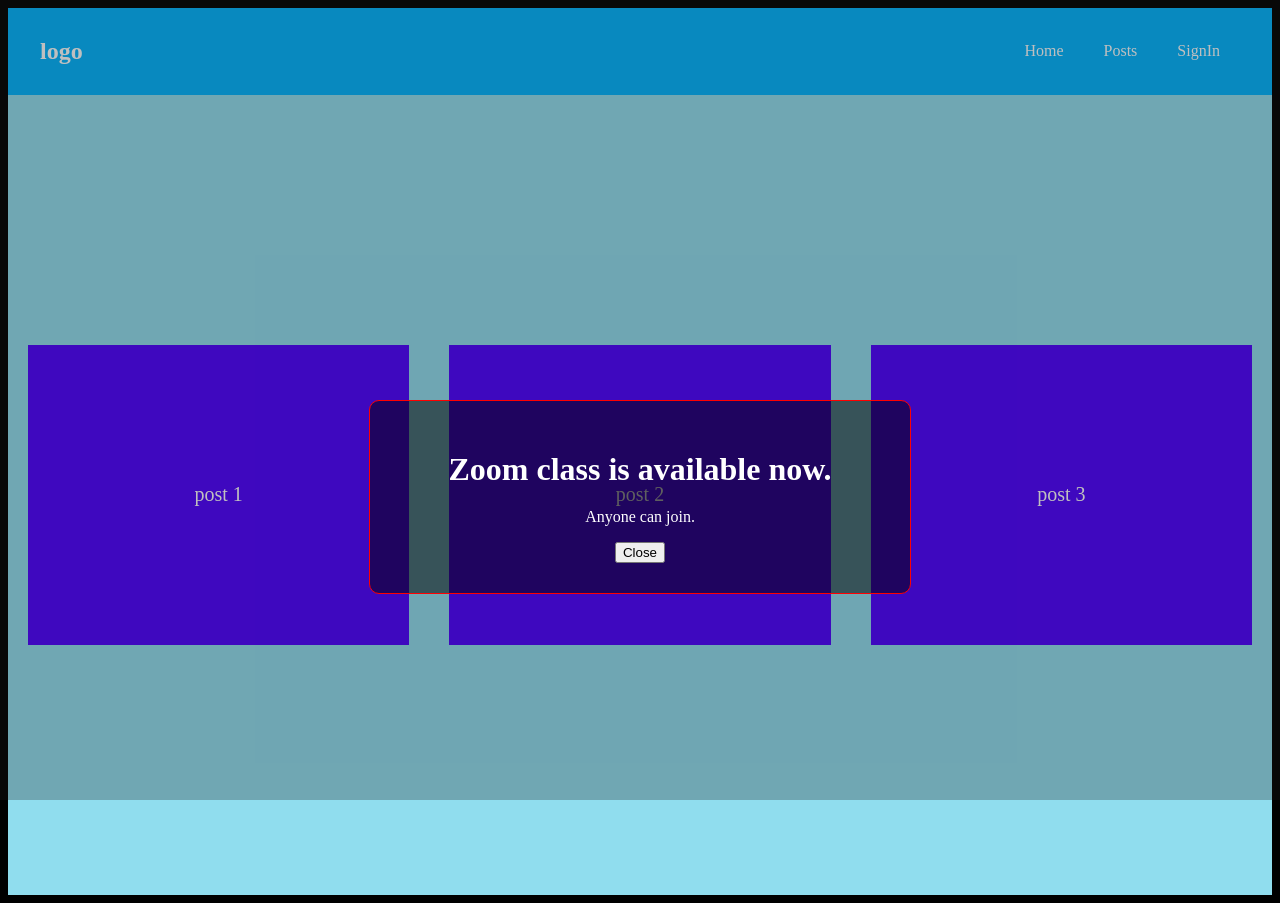
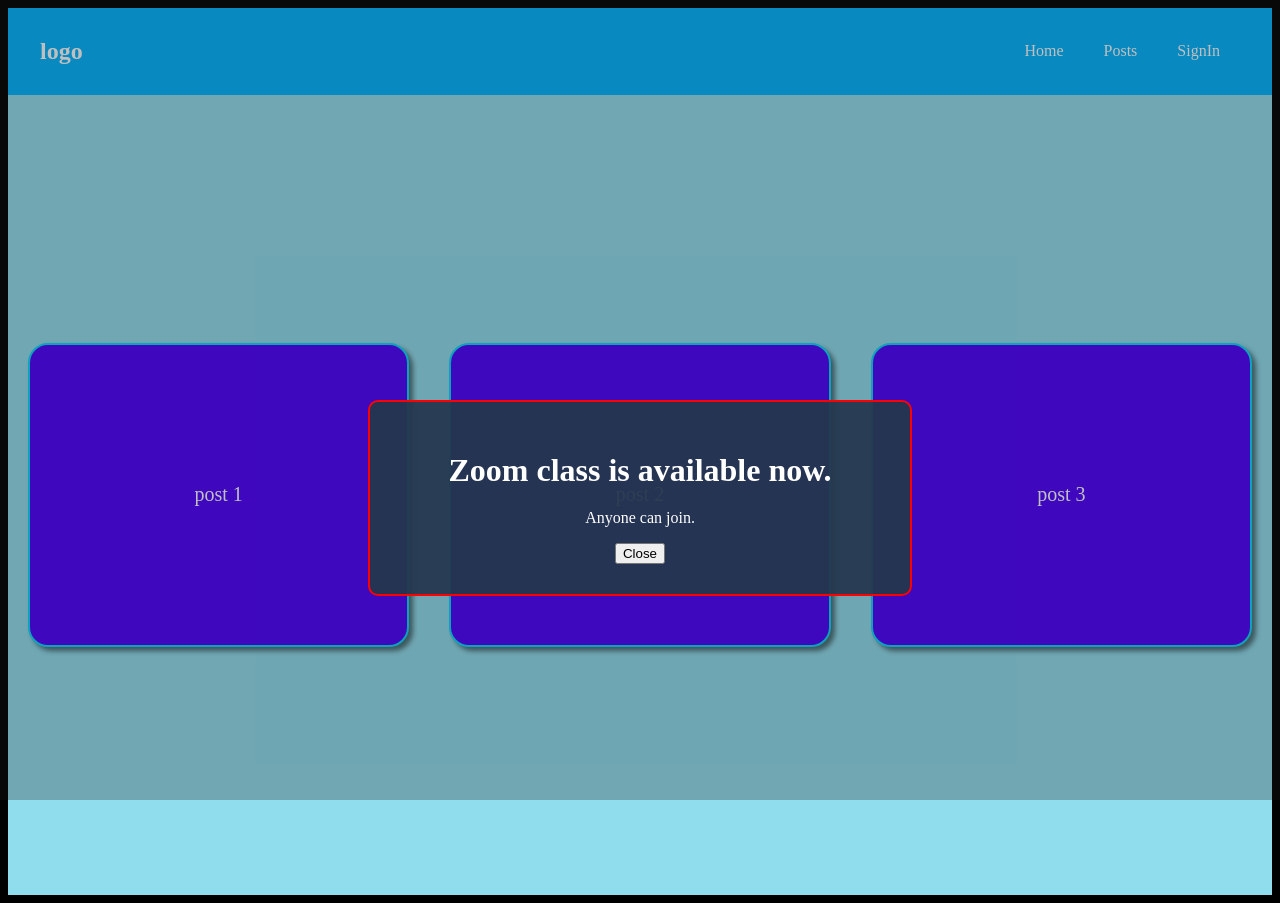
Before and after one commit to kar3a-A/Nodejs-course, a React (Vite) app: page / in a window 1280 px wide. Both pictures are taken after a click on the item "SignIn". Built offline with nearby package versions, Linux system fonts and the light colour scheme.

Commit message:
this is primary change for css modules system especially singlepost.module.css into PostsList.jsx

```diff
--- a/src/components/Modal/Modal.css
+++ b/src/components/Modal/Modal.css
@@ -21,3 +21,11 @@
 .modal-component .modal h1 {
     margin: 20px;
 }
+
+.border-red {
+    border: 2px solid red;
+}
+
+.border-green {
+    border: 2px solid green;
+}
--- a/src/components/Modal/Modal.jsx
+++ b/src/components/Modal/Modal.jsx
@@ -4,14 +4,12 @@
 // modal styles with default children content
 // eslint-disable-next-line react/prop-types
 const Modal = ({children,setshowModal, danger}) => {
+  let modalClassName = danger ? 'border-red': 'border-green'
   return (
     createPortal(
       <div className='modal-component'>
         <div className="modal-backdrop">
-          <div className="modal" style={{
-            border:"1px solid",
-            borderColor: danger ? "red" : "green",
-            backgroundColor: danger ? "rgb(0, 0, 0,0.5)" : "rgba(71, 242, 122, 0.908)" }}>
+          <div className={`modal ${modalClassName}`}>
             {children}
             <button onClick={() => setshowModal(false)}>Close</button>
           </div>
--- a/src/components/PostsList/PostsList.jsx
+++ b/src/components/PostsList/PostsList.jsx
@@ -1,5 +1,5 @@
 import './PostsList.css'
-
+import styles from './single_post.module.css'
 // {posts} is the desctructured props
 // for not using props.posts
 // eslint-disable-next-line react/prop-types
@@ -10,7 +10,7 @@
       {/* eslint-disable-next-line react/prop-types */}
         { posts.map((post)=>{
           return (
-            <div key={post.id} className="single-post">
+          <div key={post.id} className={`single-post ${styles.card}`}>
               {post.title}
             </div>
           )
--- /dev/null
+++ b/src/components/PostsList/single_post.module.css
@@ -0,0 +1,5 @@
+.card {
+    border : 2px solid rgb(7, 216, 252);
+    box-shadow: 4px 4px 5px rgba(0, 0, 0, 0.5);
+    border-radius: 20px;
+}
--- a/src/index.css
+++ b/src/index.css
@@ -6,5 +6,5 @@
     background-color:rgba(30, 31, 31, 0.281);
 }
 #modal .modal {
-    background-color: rgba(94, 60, 151, 0.945);
+    background-color: rgba(38, 56, 79, 0.945);
 }
```
